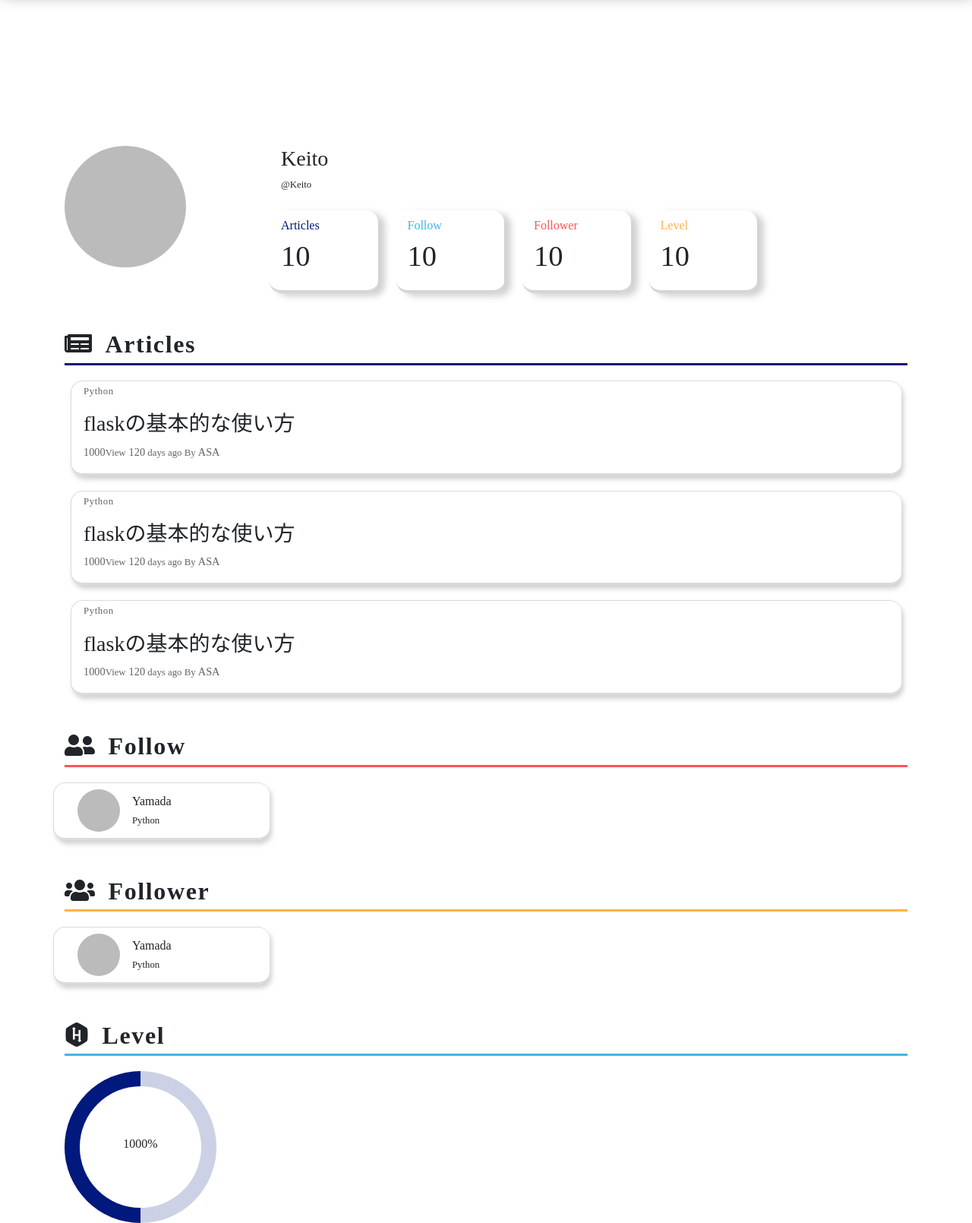
After one commit to Tanesan/toolsharing-without-react, a Flask app: page /dashboad in a window 1280 px wide. The commit adds this page. Shown: the whole page at 76% size. Run offline with Flask 2, Linux system fonts and the light colour scheme; some libraries are stand-ins or nearby versions; some web fonts are replaced.

Commit message:
fix design

```diff
--- a/app/__init__.py
+++ b/app/__init__.py
@@ -24,6 +24,8 @@ login_manager.init_app(app)
 # これを上に書くと未定義のままdbがいったりきたりするので上に書いてはいけない
 from app.user_config import User
 from app.article_config import Article
+from app.services.article_service import find_all
+from app.services.article_service import find_trend
 
 @login_manager.user_loader
 def load_user(user_id):
@@ -34,22 +36,24 @@ from app.auth_view.auth import auth
 from app.article_view.article import articles
 # authに関するルートをflaskアプリであるappに追加
 app.register_blueprint(auth)
-
 app.register_blueprint(articles, url_prefix='/articles')
 
 
 @app.route('/')
 @login_required
 def index():
-  return render_template('index.html')
+  print("A")
+  articles_all = find_all()
+  articles_trend = find_trend()
+  return render_template('index.html', articles_all = articles_all , articles_trend = articles_trend)
 
 @app.route('/post')
 def post():
   return render_template('post.html')
 
-@app.route('/a')
-def a():
-  return render_template('a.html')
+@app.route('/dashboad')
+def dashboad():
+  return render_template('dashboad.html')
 
 
 #@app.route('/article')
--- a/app/static/css/style.css
+++ b/app/static/css/style.css
@@ -29,6 +29,10 @@
 }
 .section-title-t{
     border-color: #01187c;
+}
+
+.section-title-background-t{
+    background-color: #01187c!important;
 }
 
 .logo-string-o {
@@ -91,11 +95,12 @@
 
 .article-title-name{
     border-width: 1px 1px 3px 1px;
-    border-width: 0 0 3px 0;
+    border-width: 1px 0px 3px 1px;
     border-style: solid;
     border-color: #d6d2d2cf;
     padding: 8px 16px 0 16px;
-    box-shadow: 4px 1px 9px 0px #a9a9a987;
+    box-shadow: 3px 5px 6px 0px #a9a9a987;
+    border-radius: 16px;
 }
 
 
@@ -156,3 +161,52 @@ ul{
     list-style: none;
     padding-inline-start:32px;
 }
+
+.article-title-name{
+    position: relative;
+}
+
+.article-title-name a {
+  /*  position: absolute; */
+    top: 0;
+    left: 0;
+    height:100%;
+    width: 100%;
+    margin-bottom: 1rem;
+    text-decoration: none;
+    color:black;
+}
+
+.article-title-name a:hover{
+      text-decoration: none;
+      color:black;
+  }
+
+.article-title-name  .tag{
+    border-style: solid;
+    border-radius: 4px;
+    background-color: #41b6e670;
+}
+
+.top-nav-col a{
+    color: rgba(0,0,0,.5);
+}
+.top-nav-col a:hover{
+    color: rgba(0,0,0,.5);
+}
+
+.dashboad-number{
+    font-size:2.4rem;
+}
+.dashboad-colmn{
+    margin-bottom: 0px;
+}
+
+.dashboad-score{
+    border-width: 0 0 4px 0;
+    border-style: solid;
+    border-color: #d0cacacf;
+    padding: 8px 16px 0 16px;
+    border-radius: 16px;
+    box-shadow: 9px 4px 9px 0px #a9a9a987;
+}
--- a/app/static/js/read_text.js
+++ b/app/static/js/read_text.js
@@ -36,7 +36,7 @@
           let nd_code_data = [{
             "type": "text",
             "data": {
-              "text": escapeHtml(commentout)
+              "text": escapeJson(escapeHtml(commentout))
             }
           }]
           blocks = blocks.concat(nd_code_data);
--- /dev/null
+++ b/app/templates/dashboad.html
@@ -0,0 +1,154 @@
+{% extends "layout.html" %}
+{% block content %}
+<link rel="stylesheet"
+    href="https://fonts.googleapis.com/css?family=Roboto:regular,bold,italic,thin,light,bolditalic,black,medium&amp;lang=en">
+<link rel="stylesheet" href="https://fonts.googleapis.com/icon?family=Material+Icons">
+<link rel="stylesheet" href="$$hosted_libs_prefix$$/$$version$$/material.cyan-light_blue.min.css">
+
+<style>
+    .circle {
+        height: 160px;
+        width: 160px;
+        background-color: #bbb;
+        border-radius: 50%;
+        display: inline-block;
+    }
+    .circle-follow{
+        height: 56px;
+        width: 56px;
+        background-color: #bbb;
+        border-radius: 50%;
+        display: inline-block;
+    }
+    .circle_percent_hide {
+        height: 200px;
+        width: 200px;
+        background-color: #bbb;
+        border-radius: 50%;
+        display: inline-block;
+        position:absolute;
+
+    }
+    .circle_percent {
+        height: 160px;
+        width: 160px;
+        background-color: #fff;
+        border-radius: 50%;
+        display: inline-block;
+        z-index:10;
+        margin:20px;
+        position: absolute;
+
+    }
+    .circle_sector{
+        background-image: linear-gradient(270deg, #ffffffcc 50%, transparent 50%);
+    }
+</style>
+
+
+<div class="mt-adjust-frontpage container">
+
+    <div class="row">
+        <div class="col-3">
+            <span class="circle"></span>
+        </div>
+        <div class="col-9">
+            <h3>Keito</h3>
+            <small>@Keito</small>
+            <div class="row mt-4">
+                <div class="col-2 mr-4 dashboad-score">
+                    <p class="dashboad-colmn logo-string-t">Articles</p>
+                    <p class="dashboad-number">10</p>
+                </div>
+                <div class="col-2 mr-4 dashboad-score">
+                    <p class="dashboad-colmn logo-string-h">Follow</p>
+                    <p class="dashboad-number">10</p>
+                </div>
+                <div class="col-2 mr-4 dashboad-score">
+                    <p class="dashboad-colmn logo-string-o">Follower</p>
+                    <p class="dashboad-number">10</p>
+                </div>
+                <div class="col-2 mr-4 dashboad-score">
+                    <p class="dashboad-colmn logo-string-s">Level</p>
+                    <p class="dashboad-number">10</p>
+                </div>
+            </div>
+        </div>
+
+    </div>
+    <h2 class="mt-5 section-title section-title-t"><i class="fas fa-newspaper mr-3"></i>Articles</h2>
+    <div class="px-2">
+        <div class="article-title-name mb-20px pb-3 pt-1">
+            <p class="small logo-string-¥ article-programlangage">Python</p>
+            <h3>flaskの基本的な使い方</h3>
+            <p class="text-left logo-string-¥ small d-inline"><span class="article-number">1000</span>View</p>
+            <p class="text-right logo-string-¥ small d-inline"><span class="article-number">120</span> days ago By <span
+                    class="article-number">ASA</span></p>
+        </div>
+        <div class="article-title-name mb-20px pb-3 pt-1">
+            <p class="small logo-string-¥ article-programlangage">Python</p>
+            <h3>flaskの基本的な使い方</h3>
+            <p class="text-left logo-string-¥ small d-inline"><span class="article-number">1000</span>View</p>
+            <p class="text-right logo-string-¥ small d-inline"><span class="article-number">120</span> days ago By <span
+                    class="article-number">ASA</span></p>
+        </div>
+        <div class="article-title-name mb-20px pb-3 pt-1">
+            <p class="small logo-string-¥ article-programlangage">Python</p>
+            <h3>flaskの基本的な使い方</h3>
+            <p class="text-left logo-string-¥ small d-inline"><span class="article-number">1000</span>View</p>
+            <p class="text-right logo-string-¥ small d-inline"><span class="article-number">120</span> days ago By <span
+                    class="article-number">ASA</span></p>
+        </div>
+    </div>
+
+    <h2 class="mt-5 section-title section-title-o"><i class="fas fa-user-friends mr-3"></i>Follow</h2>
+    <div class="row">
+        <div class="col-3 py-2 article-title-name">
+            <div class="px-3" style="float:left;">
+                <span class="circle-follow"></span>
+            </div>
+                <div>
+                <span class="mt-1 d-flex">Yamada</span>
+                <small class="mt-1 d-flex">Python</small>
+            </div>
+
+        </div>
+    </div>
+
+
+
+
+
+
+    <h2 class="mt-5 section-title section-title-s"><i class="fas fa-users mr-3"></i>Follower</h2>
+    <div class="row">
+        <div class="col-3 py-2 article-title-name">
+            <div class="px-3" style="float:left;">
+                <span class="circle-follow"></span>
+            </div>
+                <div>
+                <span class="mt-1 d-flex">Yamada</span>
+                <small class="mt-1 d-flex">Python</small>
+            </div>
+
+        </div>
+    </div>
+    <h2 class="mt-5 section-title section-title-h"><i class="fab fa-hackerrank mr-3"></i>Level</h2>
+
+    <div class="row">
+        <div class="col-3">
+            <div class="circle_percent_hide section-title-background-t circle_sector"></div>
+            <div class="circle_percent"><span class="text-center" style="margin-top: 40%;width: 100%;display: inline-block;">1000%</span>
+
+            </div>
+
+        </div>
+    </div>
+
+
+
+
+
+
+</div>
+{% endblock %}
--- a/app/templates/layout.html
+++ b/app/templates/layout.html
@@ -7,19 +7,46 @@
   <link rel="stylesheet" href="{{ url_for('static', filename='css/style.css') }}">
   <link rel="stylesheet" href="https://stackpath.bootstrapcdn.com/bootstrap/4.5.0/css/bootstrap.min.css"
     integrity="sha384-9aIt2nRpC12Uk9gS9baDl411NQApFmC26EwAOH8WgZl5MYYxFfc+NcPb1dKGj7Sk" crossorigin="anonymous">
-  <script src="https://code.jquery.com/jquery-3.5.1.min.js"
-    integrity="sha256-9/aliU8dGd2tb6OSsuzixeV4y/faTqgFtohetphbbj0=" crossorigin="anonymous"></script>
+    <script src="https://code.jquery.com/jquery-3.5.1.slim.min.js" integrity="sha384-DfXdz2htPH0lsSSs5nCTpuj/zy4C+OGpamoFVy38MVBnE+IbbVYUew+OrCXaRkfj" crossorigin="anonymous"></script>
+    <script src="https://cdn.jsdelivr.net/npm/bootstrap@4.5.3/dist/js/bootstrap.bundle.min.js" integrity="sha384-ho+j7jyWK8fNQe+A12Hb8AhRq26LrZ/JpcUGGOn+Y7RsweNrtN/tE3MoK7ZeZDyx" crossorigin="anonymous"></script>
   <script src="{{ url_for('static', filename='js/topcanvas.js') }}"></script>
   <link rel="stylesheet" href="https://use.typekit.net/yik4ymw.css">
+  <link rel="stylesheet" href="https://pro.fontawesome.com/releases/v5.10.0/css/all.css" integrity="sha384-AYmEC3Yw5cVb3ZcuHtOA93w35dYTsvhLPVnYs9eStHfGJvOvKxVfELGroGkvsg+p" crossorigin="anonymous"/>
 </head>
 
 <body>
   <nav class="navbar navbar-light mb-2 fixed-top top_header">
     <!-- naver logo + title -->
-    <div>
+    <div class="top-nav-col">
       <!-- <img style="width:5%;" src="img/Logo.png"> -->
       <a href="/" class="navbar-brand" style="display:inline;"><img style="width:20%;" src="{{ url_for('static', filename='img/tosh-logo.png') }}"></a>
-    </div>
+
+    <button class="navbar-toggler" type="button"
+    data-toggle="collapse"
+    data-target="#navmenu1"
+    aria-controls="navmenu1"
+    aria-expanded="false"
+    aria-label="Toggle navigation"
+    style="float: right;
+    margin-right: 2rem;
+    margin-top: .8rem;">
+  <i class="fas fa-search" style="font-size: 1.2em;"></i>
+</button>
+<a href="/login" style="float: right;
+margin-right: 2rem;
+margin-top: .8rem;"><i class="fas fa-sign-in-alt fa-2x"></i></a>
+<div class="collapse navbar-collapse mt-3" id="navmenu1">
+  <div class="navbar-nav" style="flex-direction: row-reverse;float: revert;">
+
+    <button type="button" class="mr-4 mb-1 ml-3 d-inline btn btn-outline-primary">Search</button>
+    <input type="search" id="search" class="form-control d-inline w-75">
+
+  </div>
+  </div>
+</div>
+    <!-- ログインしてるか取得すること
+    <a href="/login">ログイン</a>
+    <a href="/login">ログイン</a> -->
   </nav>
 
   {# flaskのメッセージを表示 #}
```
Also changed, not shown: app/article_config.py (+7 -1 lines), app/article_view/article.py (+9 -2 lines), app/services/article_service.py (+11 -3 lines), app/templates/article.html (+5 -27 lines), app/templates/auth/login.html (+10 -8 lines), app/templates/auth/signup.html (+10 -8 lines), app/templates/index.html (+30 -18 lines), app/templates/post.html (+13 -2 lines), app/qa-site.sqlite3, 2 other files.
